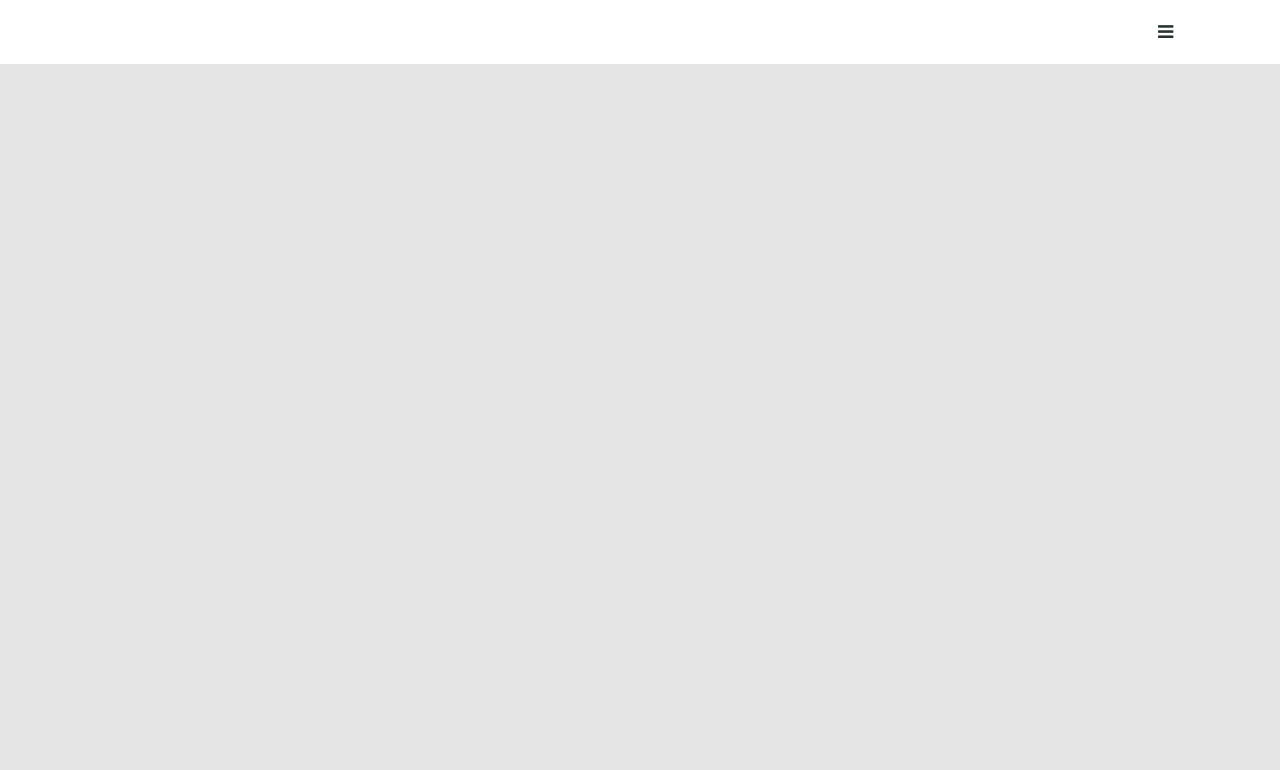
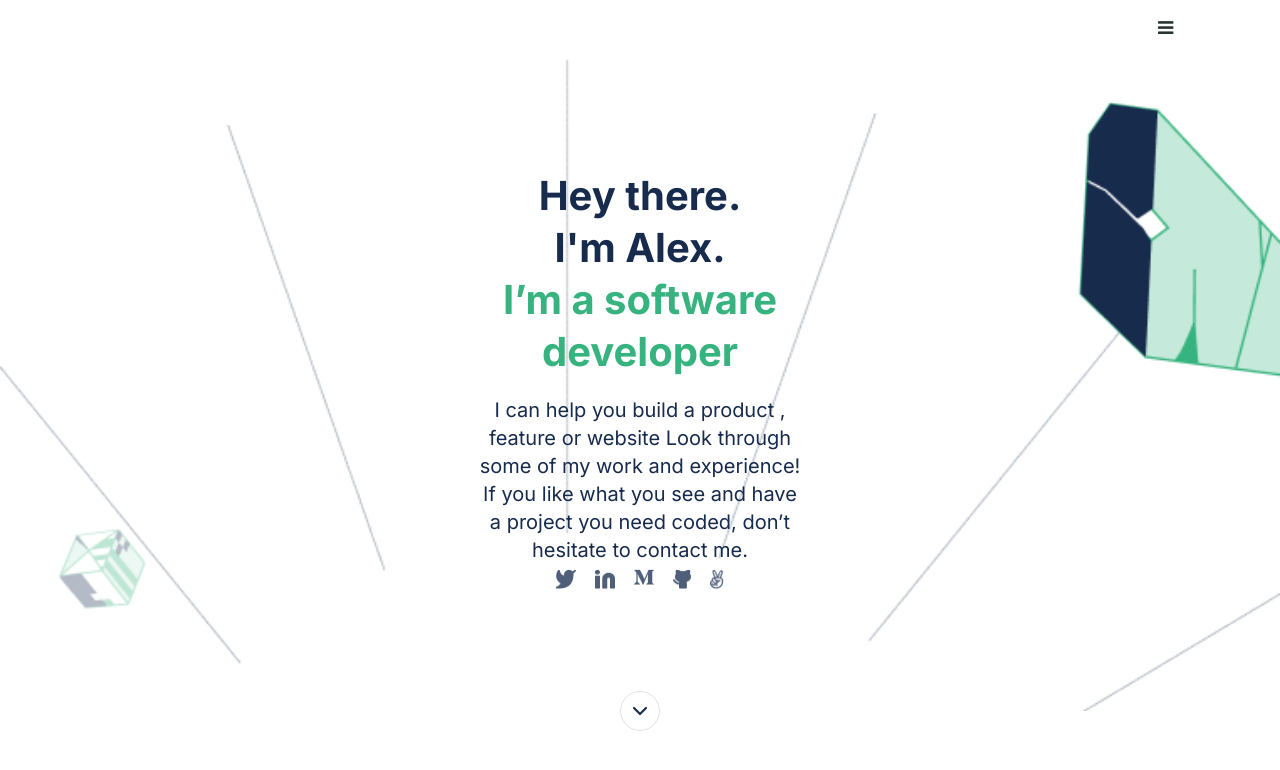
Before and after one commit to Al-Amin-Khan-Shakil/repository-one, a website: page index.html in a window 1280 px wide. Drawn offline with Linux system fonts and the light colour scheme.

Commit message:
hero section complet

```diff
--- a/index.html
+++ b/index.html
@@ -9,7 +9,7 @@
   <title>Personal Portfolio</title>
 </head>
 <body>
-
+  <!--Hero Section-->
   <section id="hero">
 
     <header>
@@ -20,6 +20,37 @@
       </nav>
     </header>
 
+    <div class="banner">
+
+      <div class="introduction">
+
+        <div class="title">
+          <div class="self">Hey there.</div>
+          <div class="self">I'm Alex.</div>
+          <div class="profession">I’m a software developer</div>
+        </div>
+        <div class="info">
+          <p> I can help you build a product , feature or website Look through some of my work and experience! If you like what you see and have a project you need coded,
+            don’t hesitate to contact me.
+          </p>
+        </div>
+        <div class="social">
+          <img src="./image/twitter.png" alt="twitter icon" class="twitter">
+          <img src="./image/Linkedin icon.png" alt="Linkedin icon" class="linkedin">
+          <img src="./image/medium.png" alt="Medium icon" class="medium">
+          <img src="./image/github.png" alt="Github icon" class="github">
+          <img src="./image/angellist.png" alt="Angellist icon" class="angellist">
+        </div>
+
+      </div>
+
+    </div>
+    <div class="drop-down">
+      <div class="chevron">
+        <img src="./image/Union.png" alt="Chevron Icon">
+      </div>
+    </div>
+
   </section>
 
 </body>
--- a/style.css
+++ b/style.css
@@ -1,17 +1,29 @@
+@import url('https://fonts.googleapis.com/css2?family=Inter:wght@100;200;300;400;500;600;700;800;900&display=swap');
+
 * {
   box-sizing: border-box;
   margin: 0;
 }
 
 body {
-  background-color: #E5E5E5;
+  background-color: white;
   margin: 0;
 }
+/* hero section */
+#hero {
+  display: flex;
+  flex-direction: column;
+  justify-content: center;
+  align-items: center;
+
+}
+
+/*header design*/
 
 #navbar {
   background-color: white;
   width: 100vw;
-  height: 8vh;
+  height: 7.2vh;
   position: absolute;
   top: 0;
   left: 0;
@@ -41,3 +53,105 @@ body {
   font-size: 28px;
   transition: all 0.1s;
 }
+
+/*banner design*/
+
+.banner {
+  width: 100vw;
+  height: 653.32px;
+  margin-top: 7.2vh;
+  background-image: url("./image/header-illsutration-mobile@2x.png");
+  background-position: center top;
+  background-size: 100%;
+  background-repeat: no-repeat;
+  display: flex;
+  flex-direction: column;
+  justify-content: center;
+  align-items: center;
+}
+
+.title {
+  width: 327px;
+  height: 211px;
+  font-family: 'Inter', sans-serif;
+  font-style: normal;
+  font-weight: 700;
+  font-size: 40px;
+  line-height: 52px;
+  text-align: center;
+}
+
+.title .self {
+  color:#172B4D;
+}
+
+.title .profession {
+  color: #36B37E
+}
+
+.info {
+  width: 327px;
+  height: 164px;
+  color: #172B4D;
+  font-family: 'Inter', sans-serif;
+  font-style: normal;
+  font-weight: 400;
+  font-size: 20px;
+  line-height: 28px;
+  text-align: center;
+  margin-top: 15px;
+}
+/* social media icon */
+
+.social {
+  display: flex;
+  justify-content: center;
+}
+
+.twitter {
+  width: 19.58px;
+  height: 19.58px;
+  margin: 9.51px;
+}
+.linkedin {
+  width: 20px;
+  height: 19.62px;
+  margin: 9.51px;
+}
+.medium {
+  width: 20px;
+  height: 15.69px;
+  margin: 9.51px;
+}
+.github {
+  width: 17.99px;
+  height: 19.62px;
+  margin: 9.51px;
+}
+.angellist {
+  width: 14.17px;
+  height: 19.62px;
+  margin: 9.51px;
+}
+
+/* drop-down button */
+
+.drop-down {
+  display: flex;
+  flex-direction: row;
+  justify-content: center;
+  align-items: center;
+  margin: -20px;
+}
+
+.chevron {
+  width: 40px;
+  height: 40px;
+  background: #FFFFFF;
+  border: 1px solid #DFE1E6;
+  border-radius: 32px;
+  display: flex;
+  flex-direction: row;
+  justify-content: center;
+  align-items: center;
+}
```
Also changed, not shown: image/Linkedin icon.png (added), image/Union.png (added), image/angellist.png (added), image/github.png (added), image/medium.png (added), image/twitter.png (added).
